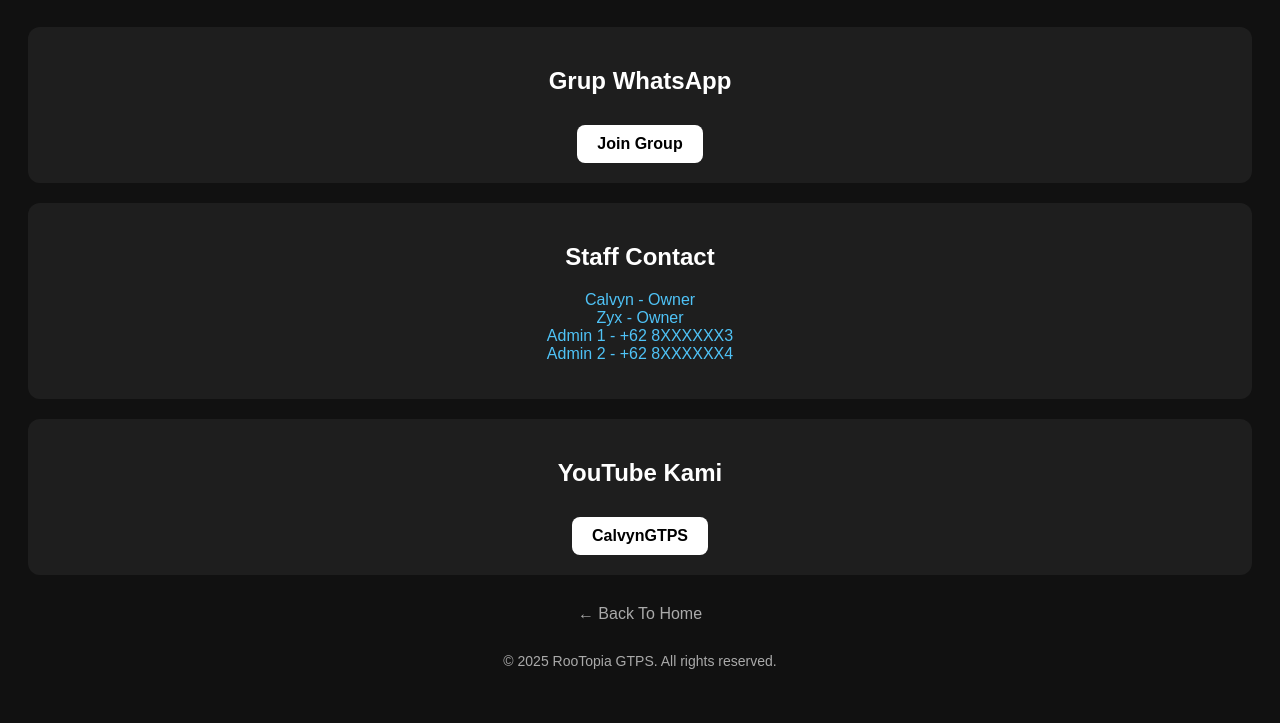
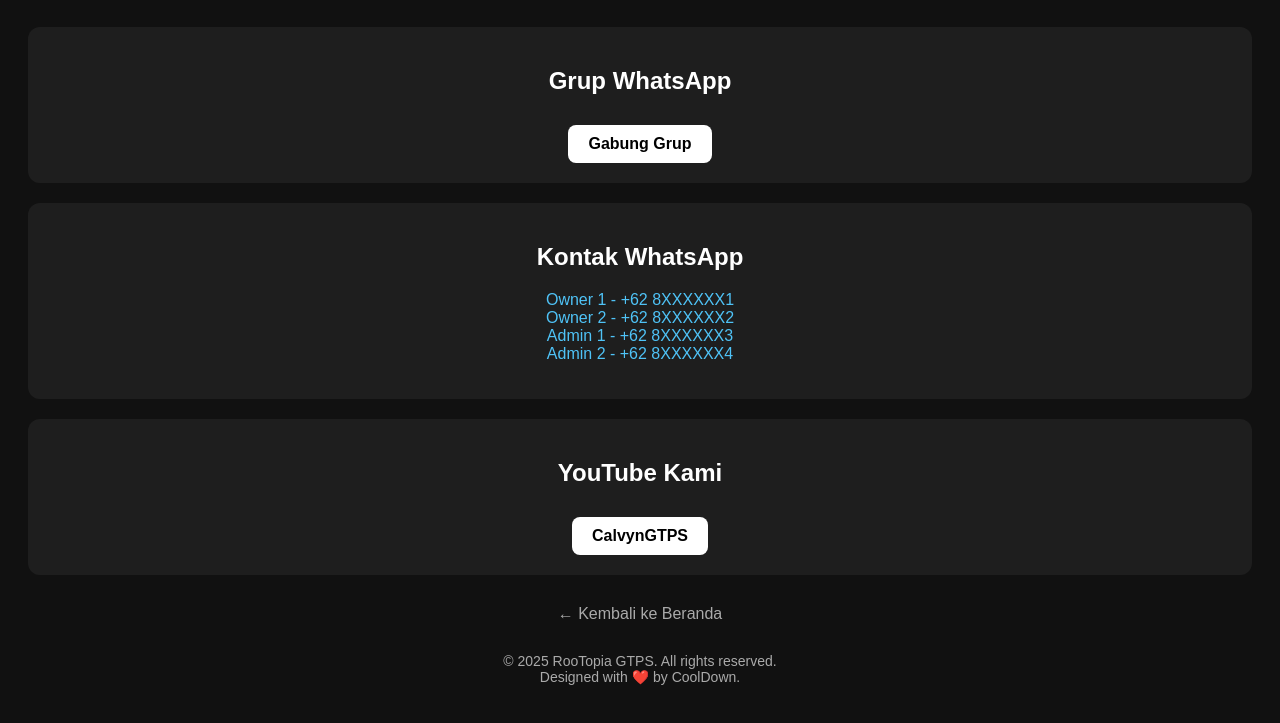
Before and after one commit to javscdid/rootopia, a plain HTML site: page contact.html in a window 1280 px wide. Shown: the part 89-812 px from the top of the page. Drawn offline with Linux system fonts and the light colour scheme.

Commit message:
Update contact.html

```diff
--- a/contact.html
+++ b/contact.html
@@ -2,27 +2,27 @@
 <head>
   <meta charset="UTF-8" />
   <meta name="viewport" content="width=device-width, initial-scale=1.0" />
-  <title>Contact Us</title>
+  <title>RooTopia Contact</title>
 </head>
 <body style="background-color: #111; color: white; font-family: sans-serif; text-align: center; padding: 20px;">
   <h1 style="margin-bottom: 30px;">Contact Us</h1>  <div style="background-color: #1e1e1e; padding: 20px; border-radius: 12px; margin-bottom: 20px;">
     <h2>Grup WhatsApp</h2>
-    <a href="https://chat.whatsapp.com/Dsj3RgQOsswFU3ZX1B0pNR?mode=ac_t" target="_blank" style="display:inline-block;margin-top:10px;background:#fff;color:#000;padding:10px 20px;border-radius:8px;text-decoration:none;font-weight:bold;">Join Group</a>
+    <a href="https://chat.whatsapp.com/Dsj3RgQOsswFU3ZX1B0pNR?mode=ac_t" target="_blank" style="display:inline-block;margin-top:10px;background:#fff;color:#000;padding:10px 20px;border-radius:8px;text-decoration:none;font-weight:bold;">Gabung Grup</a>
   </div>  <div style="background-color: #1e1e1e; padding: 20px; border-radius: 12px; margin-bottom: 20px;">
-    <h2>Staff Contact</h2>
+    <h2>Kontak WhatsApp</h2>
     <ul style="list-style: none; padding: 0;">
-      <li><a href="test" target="_blank" style="color:#4fc3f7;text-decoration:none;">Calvyn - Owner</a></li>
-      <li><a href="https://wa.me/639097571277" target="_blank" style="color:#4fc3f7;text-decoration:none;">Zyx - Owner</a></li>
-      <li><a href="https://wa.me/6289608833355" target="_blank" style="color:#4fc3f7;text-decoration:none;">Admin 1 - +62 8XXXXXX3</a></li>
+      <li><a href="https://wa.me/628XXXXXX1" target="_blank" style="color:#4fc3f7;text-decoration:none;">Owner 1 - +62 8XXXXXX1</a></li>
+      <li><a href="https://wa.me/628XXXXXX2" target="_blank" style="color:#4fc3f7;text-decoration:none;">Owner 2 - +62 8XXXXXX2</a></li>
+      <li><a href="https://wa.me/628XXXXXX3" target="_blank" style="color:#4fc3f7;text-decoration:none;">Admin 1 - +62 8XXXXXX3</a></li>
       <li><a href="https://wa.me/628XXXXXX4" target="_blank" style="color:#4fc3f7;text-decoration:none;">Admin 2 - +62 8XXXXXX4</a></li>
     </ul>
   </div>  <div style="background-color: #1e1e1e; padding: 20px; border-radius: 12px; margin-bottom: 20px;">
     <h2>YouTube Kami</h2>
     <a href="https://youtube.com/@CalvynGTPS" target="_blank" style="display:inline-block;margin-top:10px;background:#fff;color:#000;padding:10px 20px;border-radius:8px;text-decoration:none;font-weight:bold;">CalvynGTPS</a>
   </div>  <div style="margin: 30px 0;">
-    <a href="index.html" style="color: #aaa; text-decoration: none;">← Back To Home</a>
+    <a href="index.html" style="color: #aaa; text-decoration: none;">← Kembali ke Beranda</a>
   </div>  <footer style="color: #aaa; font-size: 14px;">
-    <p>© 2025 RooTopia GTPS. All rights reserved.</p>
+    <p>© 2025 RooTopia GTPS. All rights reserved.<br />Designed with ❤️ by CoolDown.</p>
   </footer>
 </body>
 </html>
```
